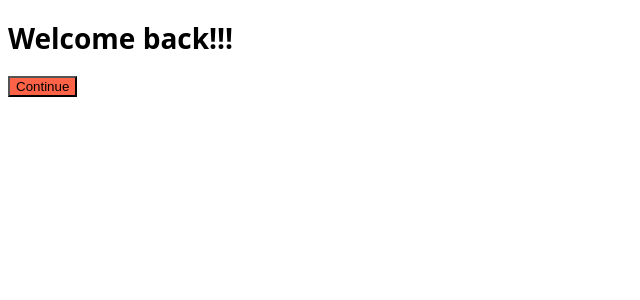
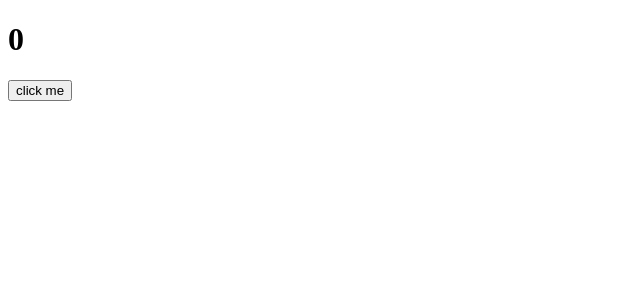
Before and after one commit to nykim627/react-study, a React (Create React App) app in the folder react-for-beginners/: page / in a window 1280 px wide. Shown: the top 300 px of the page, without its empty margins (0-640 px from the left). Built offline with nearby package versions, Linux system fonts and the light colour scheme.

Commit message:
feat: #6.0, #6.1 useEffect

```diff
--- a/react-for-beginners/src/App.js
+++ b/react-for-beginners/src/App.js
@@ -1,11 +1,17 @@
-import Button from "./Button";
-import styles from "./App.module.css";
+import { useState, useEffect } from "react";
 
 function App() {
+  const [counter, setValue] = useState(0);
+  const onClick = () => setValue((prev) => prev + 1);
+  console.log("I run all the time");
+  const iRunOnlyOnce = () => {
+    console.log("I run only once");
+  };
+  useEffect(iRunOnlyOnce, []); //useEffect: 해당 코드가 딱 한번만(초기렌더링) 실행될 수 있도록 보호해준다(api호출 등에 사용)
   return (
     <div>
-      <h1 className={styles.title}>Welcome back!!!</h1>
-      <Button text="Continue" />
+      <h1>{counter}</h1>
+      <button onClick={onClick}>click me</button>
     </div>
   );
 }
--- a/react-for-beginners/src/index.js
+++ b/react-for-beginners/src/index.js
@@ -4,7 +4,7 @@
 
 const root = ReactDOM.createRoot(document.getElementById('root'));
 root.render(
-  <React.StrictMode>
+  // <React.StrictMode>
     <App />
-  </React.StrictMode>
+  // </React.StrictMode>
 );
```
